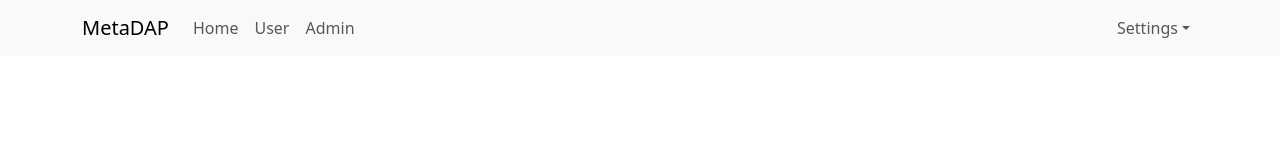
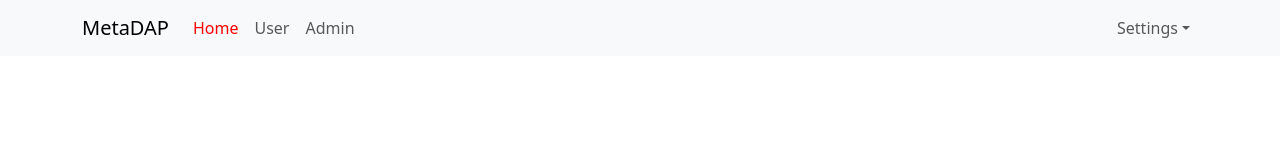
Before and after one commit to bangbigbee/react-ultimate, a React (Create React App) app: page / in a window 1280 px wide. Shown: the top 160 px of the page. Built offline with nearby package versions, Linux system fonts and the light colour scheme.

Commit message:
navLink active and cscc

```diff
--- a/src/App.scss
+++ b/src/App.scss
@@ -8,3 +8,15 @@
   -webkit-font-smoothing: antialiased;
   -moz-osx-font-smoothing: grayscale;
 }
+
+.app-container{
+  .header-container{
+    .navbar-nav {
+      .nav-link {
+        &.active {
+          color:red;
+        }
+      }
+    }
+  }
+}
--- a/src/components/Header/Header.js
+++ b/src/components/Header/Header.js
@@ -2,7 +2,7 @@
 import Nav from 'react-bootstrap/Nav';
 import Navbar from 'react-bootstrap/Navbar';
 import NavDropdown from 'react-bootstrap/NavDropdown';
-import { Link } from "react-router-dom";
+import { NavLink } from "react-router-dom";
 
 const Header = () => {
   return (
@@ -12,9 +12,9 @@
         <Navbar.Toggle aria-controls="basic-navbar-nav" />
         <Navbar.Collapse id="basic-navbar-nav">
           <Nav className="me-auto">
-          <Link to="/" className = "nav-link">Home</Link>
-          <Link to="/users" className = "nav-link">User</Link>
-          <Link to="/admins" className = "nav-link">Admin</Link>
+          <NavLink to="/" className = "nav-link">Home</NavLink>
+          <NavLink to="/users" className = "nav-link">User</NavLink>
+          <NavLink to="/admins" className = "nav-link">Admin</NavLink>
           </Nav>
           <Nav>
           <NavDropdown title="Settings" id="basic-nav-dropdown">
```
